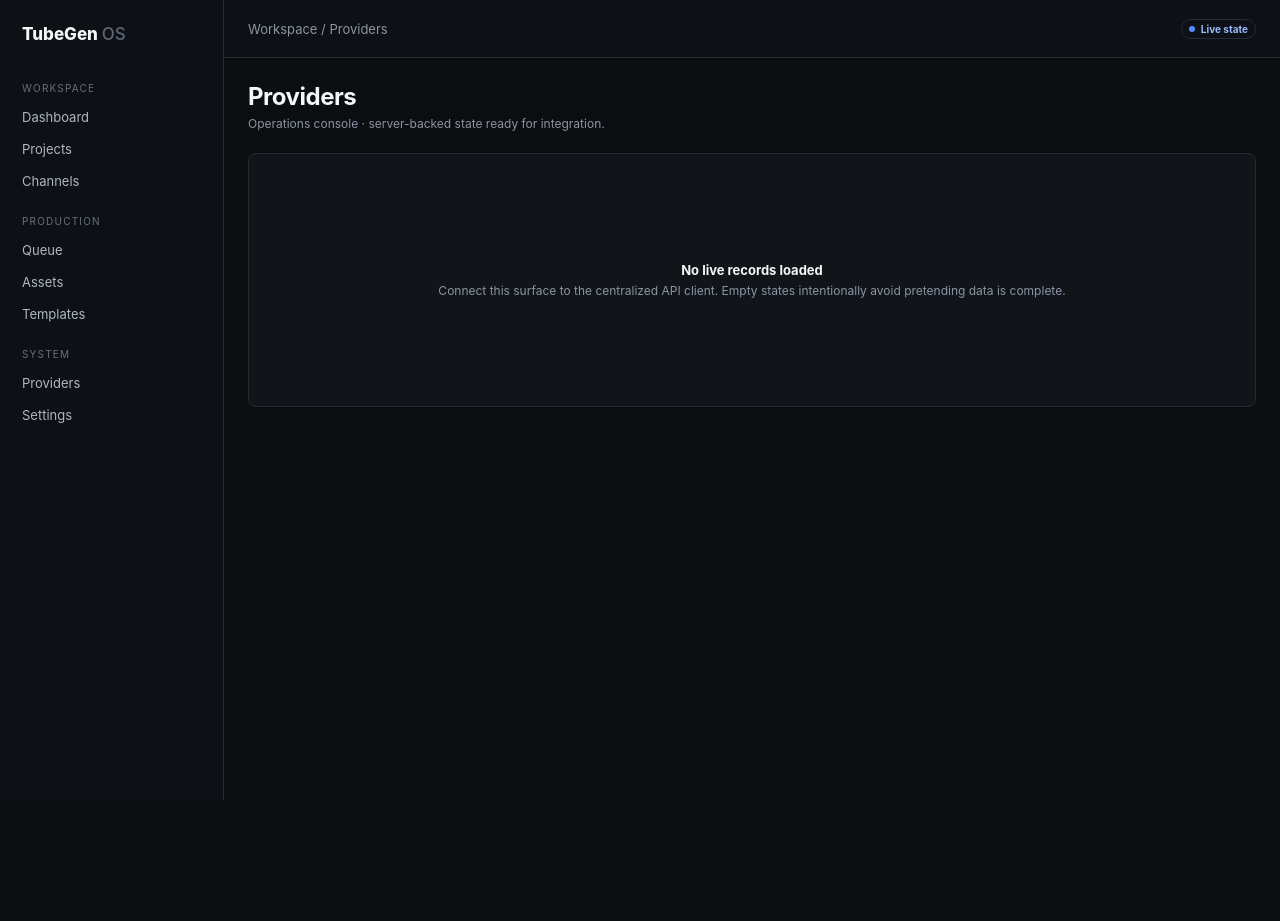
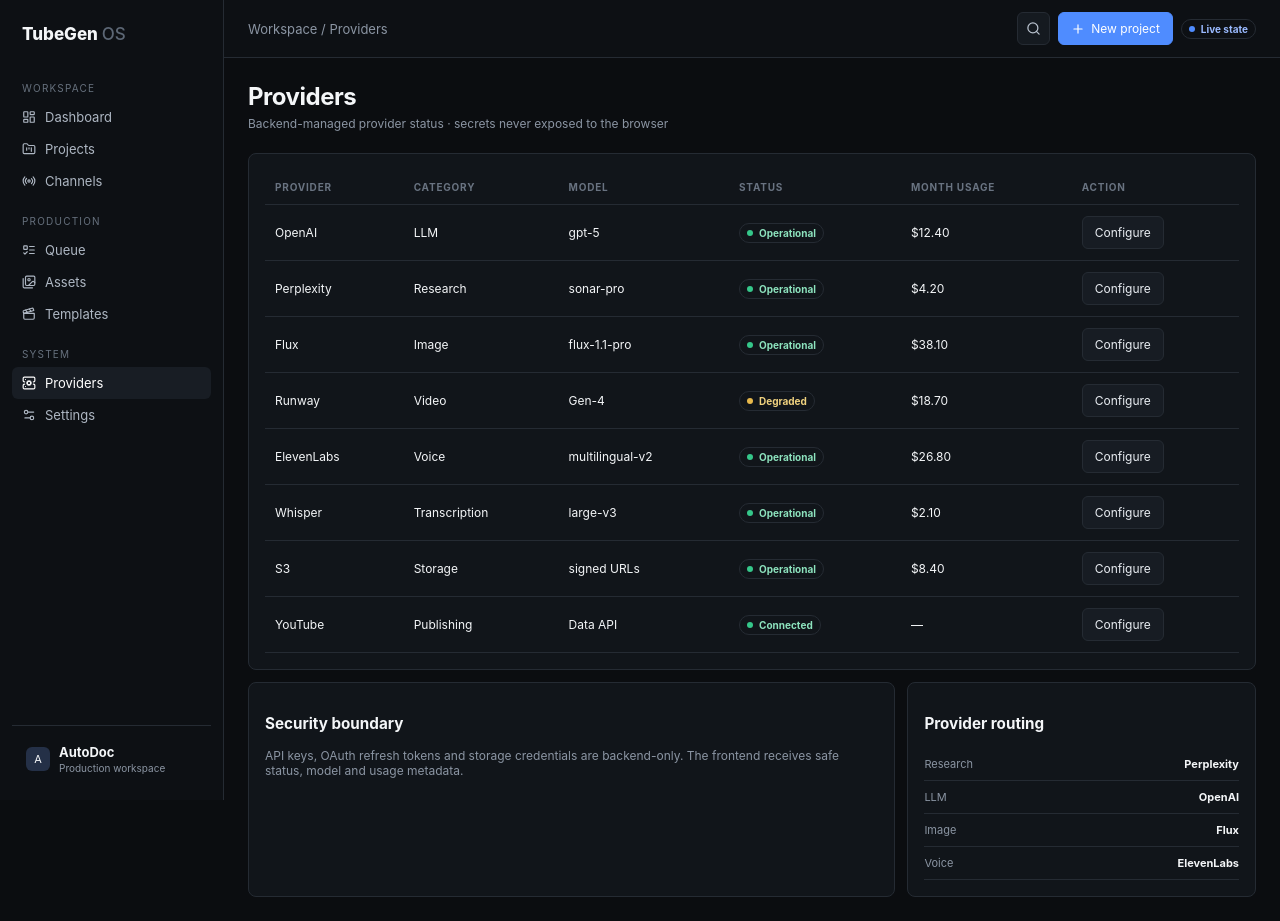
Before and after one commit to weceboy/tubegen, a Next.js app in the folder frontend/: page /providers in a window 1280 px wide. Before the commit the page ends 800 px from the top, so only its background shows below. Built offline with nearby package versions, Linux system fonts and the light colour scheme.

Commit message:
feat: add provider management surface

```diff
--- /dev/null
+++ b/frontend/app/providers/page.tsx
@@ -0,0 +1,3 @@
+import {AppShell} from "../../components/app-shell";import {Badge,Card,PageHeader,Table} from "../../components/ui";
+const providers=[['OpenAI','LLM','gpt-5','Operational','$12.40'],['Perplexity','Research','sonar-pro','Operational','$4.20'],['Flux','Image','flux-1.1-pro','Operational','$38.10'],['Runway','Video','Gen-4','Degraded','$18.70'],['ElevenLabs','Voice','multilingual-v2','Operational','$26.80'],['Whisper','Transcription','large-v3','Operational','$2.10'],['S3','Storage','signed URLs','Operational','$8.40'],['YouTube','Publishing','Data API','Connected','—']];
+export default function ProvidersPage(){return <AppShell title="Providers"><PageHeader title="Providers" subtitle="Backend-managed provider status · secrets never exposed to the browser"/><Card><Table headers={['Provider','Category','Model','Status','Month usage','Action']} rows={providers.map(p=>[p[0],p[1],p[2],<Badge type={p[3]==='Operational'||p[3]==='Connected'?'success': 'warning'}>{p[3]}</Badge>,p[4],<button className="btn">Configure</button>])}/></Card><div className="grid two" style={{marginTop:12}}><Card><h3>Security boundary</h3><p className="sub">API keys, OAuth refresh tokens and storage credentials are backend-only. The frontend receives safe status, model and usage metadata.</p></Card><Card><h3>Provider routing</h3><div className="kv"><span>Research</span><b>Perplexity</b></div><div className="kv"><span>LLM</span><b>OpenAI</b></div><div className="kv"><span>Image</span><b>Flux</b></div><div className="kv"><span>Voice</span><b>ElevenLabs</b></div></Card></div></AppShell>}
```
